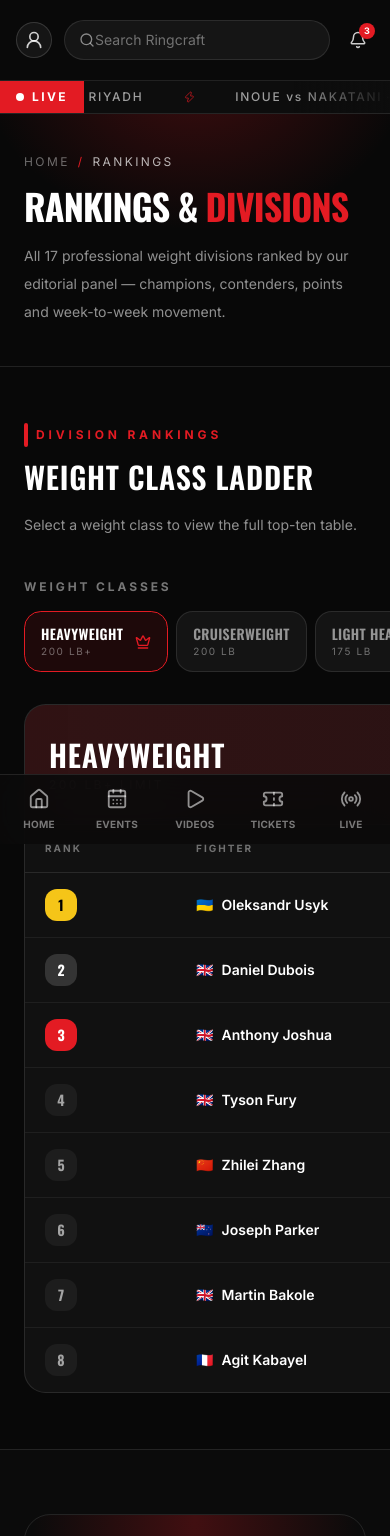
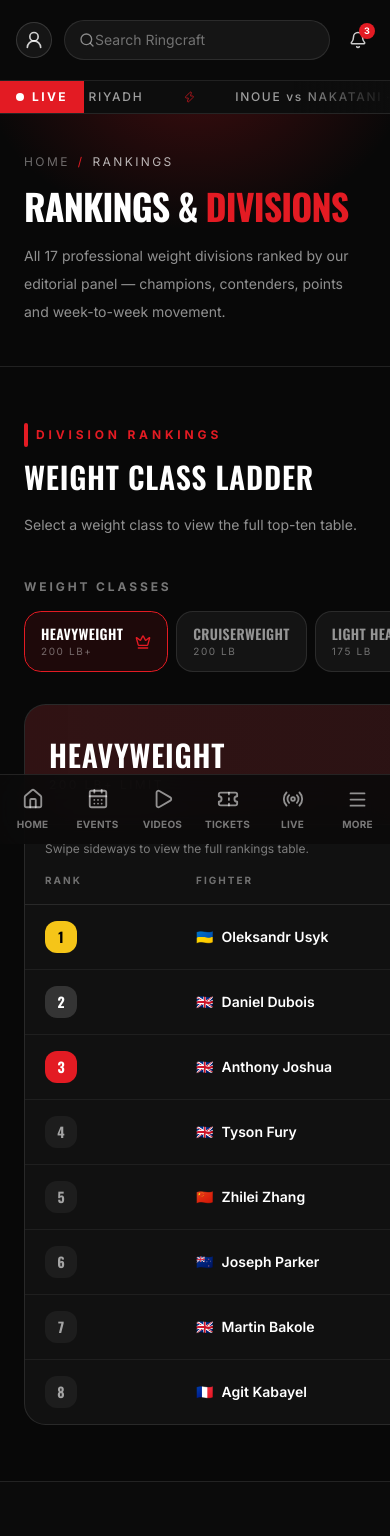
Before and after one commit to goldenboymoyo-gif/BoxArena_web, a Next.js app: page /rankings in a window 390 px wide. Shown: the top 1536 px of the page. Built offline with nearby package versions, Linux system fonts and the light colour scheme.

Commit message:
Improve mobile navigation and responsive accessibility

```diff
--- a/src/app/globals.css
+++ b/src/app/globals.css
@@ -339,3 +339,17 @@
   animation: beat 1.4s ease-in-out infinite;
   transform-origin: center;
 }
+
+@media (prefers-reduced-motion: reduce) {
+  html {
+    scroll-behavior: auto;
+  }
+
+  *,
+  *::before,
+  *::after {
+    animation-duration: 0.01ms !important;
+    animation-iteration-count: 1 !important;
+    transition-duration: 0.01ms !important;
+  }
+}
--- a/src/app/layout.tsx
+++ b/src/app/layout.tsx
@@ -39,7 +39,7 @@
         <AuthProvider>
           <SiteHeader />
           <LiveTicker />
-          <main className="flex min-h-screen flex-col">{children}</main>
+          <main className="flex min-h-screen flex-col pb-20 lg:pb-0">{children}</main>
           <SiteFooter />
           <MobileNav />
         </AuthProvider>
--- a/src/components/landing/Hero.tsx
+++ b/src/components/landing/Hero.tsx
@@ -1,7 +1,7 @@
 "use client";
 
 import { useEffect, useMemo, useState } from "react";
-import { AnimatePresence, motion } from "framer-motion";
+import { AnimatePresence, motion, useReducedMotion } from "framer-motion";
 import Link from "next/link";
 import { ChevronRight, MapPin, Play, Ticket } from "lucide-react";
 import { Countdown } from "@/components/site/Countdown";
@@ -115,6 +115,7 @@
 }
 
 export function Hero() {
+  const shouldReduceMotion = useReducedMotion();
   const heroEvents = useMemo(
     () =>
       HERO_IDS.map((id) => events.find((e) => e.id === id)).filter(
@@ -126,13 +127,13 @@
   const [paused, setPaused] = useState(false);
 
   useEffect(() => {
-    if (paused || heroEvents.length < 2) return;
+    if (paused || shouldReduceMotion || heroEvents.length < 2) return;
     const id = setInterval(
       () => setIndex((i) => (i + 1) % heroEvents.length),
       ROTATE_MS
     );
     return () => clearInterval(id);
-  }, [heroEvents.length, paused]);
+  }, [heroEvents.length, paused, shouldReduceMotion]);
 
   const event = heroEvents[index];
   if (!event) return null;
@@ -167,8 +168,8 @@
             src={bgSrc}
             alt=""
             className="h-full w-full object-cover object-center opacity-85"
-            animate={{ scale: [1, 1.08, 1] }}
-            transition={{ duration: 40, repeat: Infinity, ease: "easeInOut" }}
+            animate={{ scale: shouldReduceMotion ? 1 : [1, 1.08, 1] }}
+            transition={{ duration: 40, repeat: shouldReduceMotion ? 0 : Infinity, ease: "easeInOut" }}
           />
         </AnimatePresence>
       </div>
@@ -276,8 +277,8 @@
                 src={imageA}
                 alt={event.fighterA}
                 className="h-full w-full -scale-x-100 object-cover object-top drop-shadow-[0_30px_50px_rgba(0,0,0,0.75)]"
-                animate={{ y: [0, -12, 0] }}
-                transition={{ duration: 7, repeat: Infinity, ease: "easeInOut" }}
+                animate={{ y: shouldReduceMotion ? 0 : [0, -12, 0] }}
+                transition={{ duration: 7, repeat: shouldReduceMotion ? 0 : Infinity, ease: "easeInOut" }}
               />
             </motion.div>
           </AnimatePresence>
@@ -299,8 +300,8 @@
                 src={imageB}
                 alt={event.fighterB}
                 className="h-full w-full object-cover object-top drop-shadow-[0_30px_50px_rgba(0,0,0,0.75)]"
-                animate={{ y: [0, -12, 0] }}
-                transition={{ duration: 7, repeat: Infinity, ease: "easeInOut" }}
+                animate={{ y: shouldReduceMotion ? 0 : [0, -12, 0] }}
+                transition={{ duration: 7, repeat: shouldReduceMotion ? 0 : Infinity, ease: "easeInOut" }}
               />
             </motion.div>
           </AnimatePresence>
--- a/src/components/rankings/DivisionRankings.tsx
+++ b/src/components/rankings/DivisionRankings.tsx
@@ -44,7 +44,7 @@
         </div>
       </div>
 
-      <div className="overflow-hidden rounded-2xl border border-white/10 bg-[#111111]">
+        <div className="overflow-hidden rounded-2xl border border-white/10 bg-[#111111]">
         <div className="flex flex-wrap items-center justify-between gap-4 border-b border-white/10 bg-gradient-to-r from-[#e31b23]/15 to-transparent p-6">
           <div>
             <h2 className="font-display text-3xl font-semibold uppercase tracking-wide text-white">
@@ -64,7 +64,8 @@
           </div>
         </div>
 
-        <div className="overflow-x-auto">
+          <p className="px-5 pt-4 text-xs text-white/45 sm:hidden">Swipe sideways to view the full rankings table.</p>
+          <div className="overflow-x-auto" aria-label="Scrollable rankings table">
           <table className="w-full min-w-[820px] text-left">
             <thead>
               <tr className="border-b border-white/10 text-[10px] font-bold uppercase tracking-[0.2em] text-white/40">
--- a/src/components/site/MobileNav.tsx
+++ b/src/components/site/MobileNav.tsx
@@ -1,8 +1,9 @@
 "use client";
 
+import { useState } from "react";
 import Link from "next/link";
 import { usePathname } from "next/navigation";
-import { CalendarDays, Home, Play, Radio, Ticket } from "lucide-react";
+import { CalendarDays, Home, Menu, Play, Radio, Ticket, Trophy, Users, Newspaper, LayoutDashboard, X } from "lucide-react";
 import { cn } from "@/lib/utils";
 
 const tabs = [
@@ -13,15 +14,39 @@
   { label: "Live", href: "/live", Icon: Radio },
 ];
 
+const moreTabs = [
+  { label: "Fighters", href: "/fighters", Icon: Users },
+  { label: "Rankings", href: "/rankings", Icon: Trophy },
+  { label: "News", href: "/news", Icon: Newspaper },
+  { label: "Dashboard", href: "/dashboard", Icon: LayoutDashboard },
+];
+
 export function MobileNav() {
   const pathname = usePathname();
+  const [moreOpen, setMoreOpen] = useState(false);
 
   return (
-    <nav
-      aria-label="Mobile navigation"
-      className="fixed inset-x-0 bottom-0 z-50 border-t border-white/10 bg-[#0b0b0b]/90 pb-[max(env(safe-area-inset-bottom),0.5rem)] pt-1.5 backdrop-blur-xl lg:hidden"
-    >
-      <div className="grid grid-cols-5">
+    <nav aria-label="Mobile navigation" className="fixed inset-x-0 bottom-0 z-50 lg:hidden">
+      {moreOpen && (
+        <div className="absolute inset-x-3 bottom-[calc(100%+0.75rem)] rounded-2xl border border-white/10 bg-[#111111]/95 p-3 shadow-2xl backdrop-blur-xl">
+          <div className="mb-2 flex items-center justify-between px-2 pt-1">
+            <p className="text-[10px] font-bold uppercase tracking-[0.2em] text-white/45">Explore Ringcraft</p>
+            <button type="button" aria-label="Close more navigation" onClick={() => setMoreOpen(false)} className="rounded-full p-1 text-white/60 hover:bg-white/10 hover:text-white">
+              <X className="size-4" />
+            </button>
+          </div>
+          <div className="grid grid-cols-2 gap-2">
+            {moreTabs.map(({ label, href, Icon }) => {
+              const active = pathname.startsWith(href);
+              return <Link key={href} href={href} onClick={() => setMoreOpen(false)} className={cn("flex items-center gap-2 rounded-xl px-3 py-3 text-sm font-semibold transition", active ? "bg-[#e31b23]/15 text-white" : "bg-white/5 text-white/65 hover:bg-white/10 hover:text-white")}>
+                <Icon className={cn("size-4", active ? "text-[#e31b23]" : "text-white/50")} />{label}
+              </Link>;
+            })}
+          </div>
+        </div>
+      )}
+      <div className="border-t border-white/10 bg-[#0b0b0b]/90 pb-[max(env(safe-area-inset-bottom),0.5rem)] pt-1.5 backdrop-blur-xl">
+      <div className="grid grid-cols-6">
         {tabs.map(({ label, href, Icon }) => {
           const active =
             href === "/" ? pathname === "/" : pathname.startsWith(href);
@@ -56,6 +81,13 @@
             </Link>
           );
         })}
+        <button type="button" onClick={() => setMoreOpen((open) => !open)} aria-expanded={moreOpen} className={cn("group flex flex-col items-center gap-1 py-1 text-[10px] font-bold uppercase tracking-wide transition", moreOpen ? "text-[#ff5a5a]" : "text-white/45 hover:text-white")}>
+          <span className={cn("grid h-7 w-10 place-items-center rounded-full transition", moreOpen ? "bg-[#e31b23]/15" : "group-hover:bg-white/5")}>
+            <Menu className={cn("size-[21px]", moreOpen ? "text-[#e31b23]" : "text-white/55 group-hover:text-white")} />
+          </span>
+          <span>More</span>
+        </button>
+      </div>
       </div>
     </nav>
   );
```
